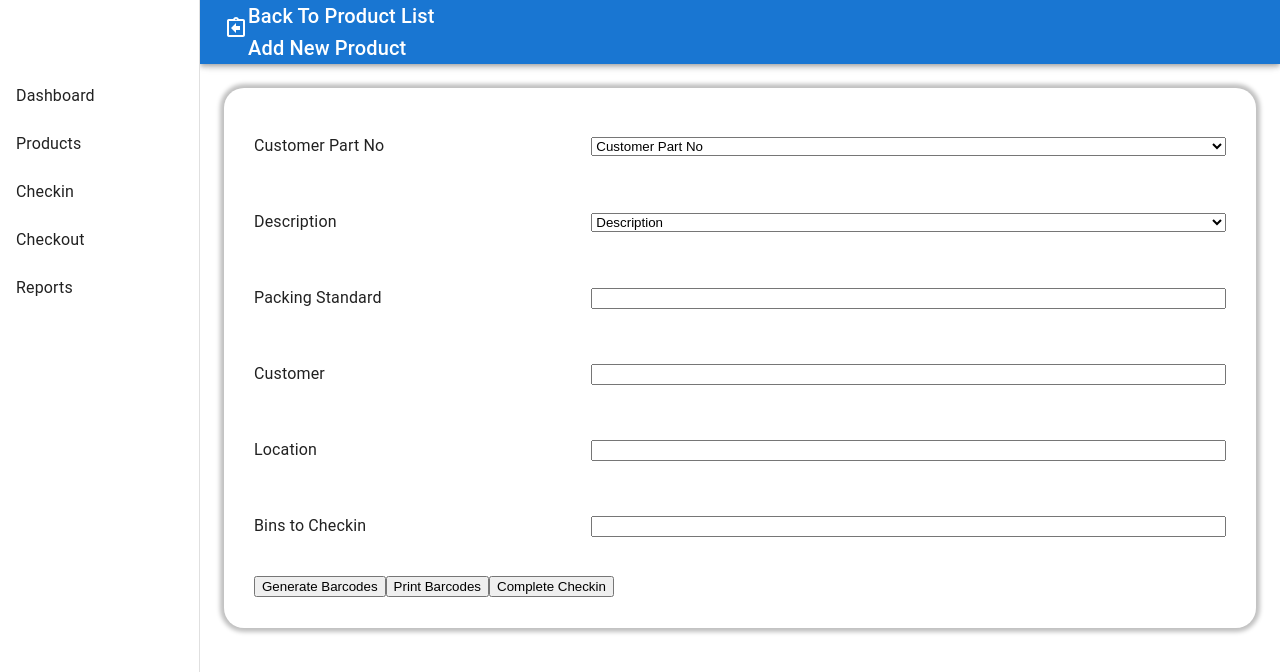
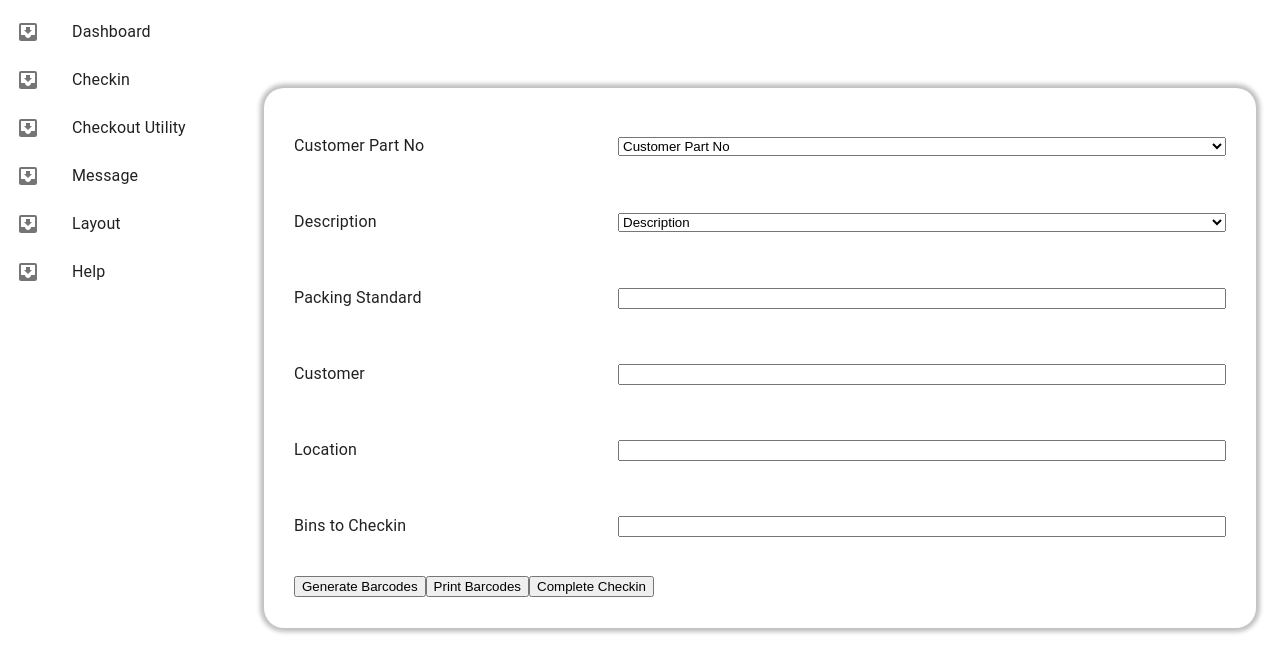
Before and after one commit to FatimaMary/stack-ui, a React (Create React App) app: page / in a window 1280 px wide. Shown: the top 672 px of the page. Built offline with nearby package versions, Linux system fonts and the light colour scheme.

Commit message:
Checkin ui

```diff
--- a/src/App.js
+++ b/src/App.js
@@ -1,5 +1,6 @@
 import './App.css';
 import CheckIn from './Components/CheckIn';
+import CheckInUi from './Components/CheckinUi';
 import NewPartsEntry from './Components/NewPartsEntry';
 import ProductAdd from './Components/ProductAdd';
 
@@ -8,7 +9,8 @@
     <div className="App">
       {/* <ProductAdd/> */}
       {/* <NewPartsEntry/> */}
-      <CheckIn/>
+      {/* <CheckIn/> */}
+      <CheckInUi/>
     </div>
   );
 }
--- a/src/Components/CheckIn.js
+++ b/src/Components/CheckIn.js
@@ -24,16 +24,15 @@
         position="fixed"
         sx={{ width: `calc(100% - ${drawerWidth}px)`, ml: `${drawerWidth}px` }}
       >
-        <Toolbar>
+        {/* <Toolbar>
           <Typography variant="h6" noWrap component="div" style={{ display: 'flex', justifyContent: 'center', nflexDirection:'row'}}>
             <div style={{fontSize: '36px'}}><AssignmentReturnOutlinedIcon/></div>
-            {/* <div> <-</div> */}
             <div>
               <div>Back To Product List</div>
               <div>Add New Product</div>
            </div>
           </Typography>
-        </Toolbar>
+        </Toolbar>  */}
       </AppBar>
       <Drawer
         sx={{
@@ -94,7 +93,7 @@
             <p>Bins to Checkin</p>
             <input readOnly/>
         </div>
-        <div >
+        <div>
             <button>Generate Barcodes</button>
             <button>Print Barcodes</button>
             <button>Complete Checkin</button>
--- /dev/null
+++ b/src/Components/CheckinUi.js
@@ -0,0 +1,195 @@
+import * as React from 'react';
+import PropTypes from 'prop-types';
+import AppBar from '@mui/material/AppBar';
+import Box from '@mui/material/Box';
+import CssBaseline from '@mui/material/CssBaseline';
+import Divider from '@mui/material/Divider';
+import Drawer from '@mui/material/Drawer';
+import IconButton from '@mui/material/IconButton';
+import InboxIcon from '@mui/icons-material/MoveToInbox';
+import List from '@mui/material/List';
+import ListItem from '@mui/material/ListItem';
+import ListItemButton from '@mui/material/ListItemButton';
+import ListItemIcon from '@mui/material/ListItemIcon';
+import ListItemText from '@mui/material/ListItemText';
+import MailIcon from '@mui/icons-material/Mail';
+import MenuIcon from '@mui/icons-material/Menu';
+import Toolbar from '@mui/material/Toolbar';
+import Typography from '@mui/material/Typography';
+import { Grid } from '@mui/material';
+import MessageIcon from '@mui/icons-material/Message';
+
+const drawerWidth = 240;
+
+function ResponsiveDrawer(props) {
+  const { window } = props;
+  const [mobileOpen, setMobileOpen] = React.useState(false);
+
+  const handleDrawerToggle = () => {
+    setMobileOpen(!mobileOpen);
+  };
+
+  const Drawer = () => {
+    const itemsList = [
+        {
+            text: "Dashboard",
+            icon: <InboxIcon/>
+        },
+        {
+            text: "Checkin",
+            icon: <InboxIcon/>
+        },
+        {
+            text: "Checkout Utility",
+            icon: <InboxIcon/>
+        },
+        {
+            text: "Message",
+            icon: <InboxIcon/>
+        },
+        {
+            text: "Layout",
+            icon: <InboxIcon/>
+        },
+        {
+            text: "Help",
+            icon: <InboxIcon/>
+        }
+    ]
+    return (
+    <div >
+      {/* <Toolbar /> */}
+      {/* <Divider /> */}
+      <List >
+         {itemsList.map((item, index) => {
+            const {text, icon } = item;
+            return (
+                <ListItem button key={text}>
+                    {icon && <ListItemIcon>{icon}</ListItemIcon>}
+                    <ListItemText primary={text} />
+                </ListItem>
+            )
+         })}
+        </List>
+    </div>
+    )
+          };
+
+  const container = window !== undefined ? () => window().document.body : undefined;
+
+  return (
+    <Box sx={{ display: 'flex' }}>
+      <CssBaseline />
+      <AppBar
+        position="fixed"
+        sx={{
+          width: { sm: `calc(100% - ${drawerWidth}px)` },
+          ml: { sm: `${drawerWidth}px` },
+        }}
+      >
+        {/* <Toolbar>
+          <IconButton
+            color="inherit"
+            aria-label="open drawer"
+            edge="start"
+            onClick={handleDrawerToggle}
+            sx={{ mr: 2, display: { sm: 'none' } }}
+          >
+            <MenuIcon />
+          </IconButton>
+          <Typography variant="h6" noWrap component="div">
+            Responsive drawer
+          </Typography>
+        </Toolbar> */}
+      </AppBar>
+      <Box
+        component="nav"
+        sx={{ width: { sm: drawerWidth }, flexShrink: { sm: 0 } }}
+        aria-label="mailbox folders"
+      >
+        {/* The implementation can be swapped with js to avoid SEO duplication of links. */}
+        <Drawer
+          container={container}
+          variant="temporary"
+          open={mobileOpen}
+          onClose={handleDrawerToggle}
+          ModalProps={{
+            keepMounted: true, // Better open performance on mobile.
+          }}
+          sx={{
+            display: { xs: 'block', sm: 'none' },
+            '& .MuiDrawer-paper': { boxSizing: 'border-box', width: drawerWidth },
+          }}
+        >
+          {Drawer}
+        </Drawer>
+        {/* <Drawer
+          variant="permanent"
+          sx={{
+            display: { xs: 'none', sm: 'block' },
+            '& .MuiDrawer-paper': { boxSizing: 'border-box', width: drawerWidth },
+          }}
+          open
+        >
+          {Drawer}
+        </Drawer> */}
+      </Box>
+      <Box
+        component="main"
+        sx={{ flexGrow: 1, p: 3, width: { sm: `calc(100% - ${drawerWidth}px)` } }}
+      >
+        <Toolbar />
+        <Grid>
+        <div className='container1-grid1'>
+        <div className='container1-grid1-div'>
+            <p>Customer Part No</p>
+            <select>
+                <option>Customer Part No</option>
+                <option></option>
+            </select>
+        </div>
+        <div className='container1-grid1-div'>
+            <p>Description</p>
+            <select>
+                <option>Description</option>
+                <option></option>
+            </select>
+        </div>
+        <div className='container1-grid1-div'>
+            <p>Packing Standard</p>
+            <input readOnly/>
+        </div>
+        <div className='container1-grid1-div'>
+            <p>Customer</p>
+            <input readOnly/>
+        </div>
+        <div className='container1-grid1-div'>
+            <p>Location</p>
+            <input readOnly/>
+        </div>
+        <div className='container1-grid1-div'>
+            <p>Bins to Checkin</p>
+            <input readOnly/>
+        </div>
+        <div>
+            <button>Generate Barcodes</button>
+            <button>Print Barcodes</button>
+            <button>Complete Checkin</button>
+        </div>
+    </div>
+
+        </Grid>
+      </Box>
+    </Box>
+  );
+}
+
+ResponsiveDrawer.propTypes = {
+  /**
+   * Injected by the documentation to work in an iframe.
+   * You won't need it on your project.
+   */
+  window: PropTypes.func,
+};
+
+export default ResponsiveDrawer;
--- a/src/Components/NewPartsEntry.js
+++ b/src/Components/NewPartsEntry.js
@@ -38,9 +38,25 @@
           PackingStandard: packingStandard
         }).then((res) => {
           console.log(res);
-        //   navigate("/table")
+          setCustomer("");
+          setPartNo("");
+          setDescription("");
+          setLocation("");
+          setMinstock("");
+          setMaxstock("");
+          setPackingStandard("");
         });
     }
+
+    const clearEntries = () => {
+        setCustomer("");
+        setPartNo("");
+        setDescription("");
+        setLocation("");
+        setMinstock("");
+        setMaxstock("");
+        setPackingStandard("");
+      }
 
   return (
     <Box sx={{ display: 'flex' }}>
@@ -122,7 +138,7 @@
                 </select>
             </div>
             <div className='container1-grid1-div'>
-                <button className='discard-btn'>Discard</button>
+                <button className='discard-btn' onClick={clearEntries}>Discard</button>
                 <button className='submit-btn' onClick={handleSubmit}>submit</button>
             </div>
         </div>
```
